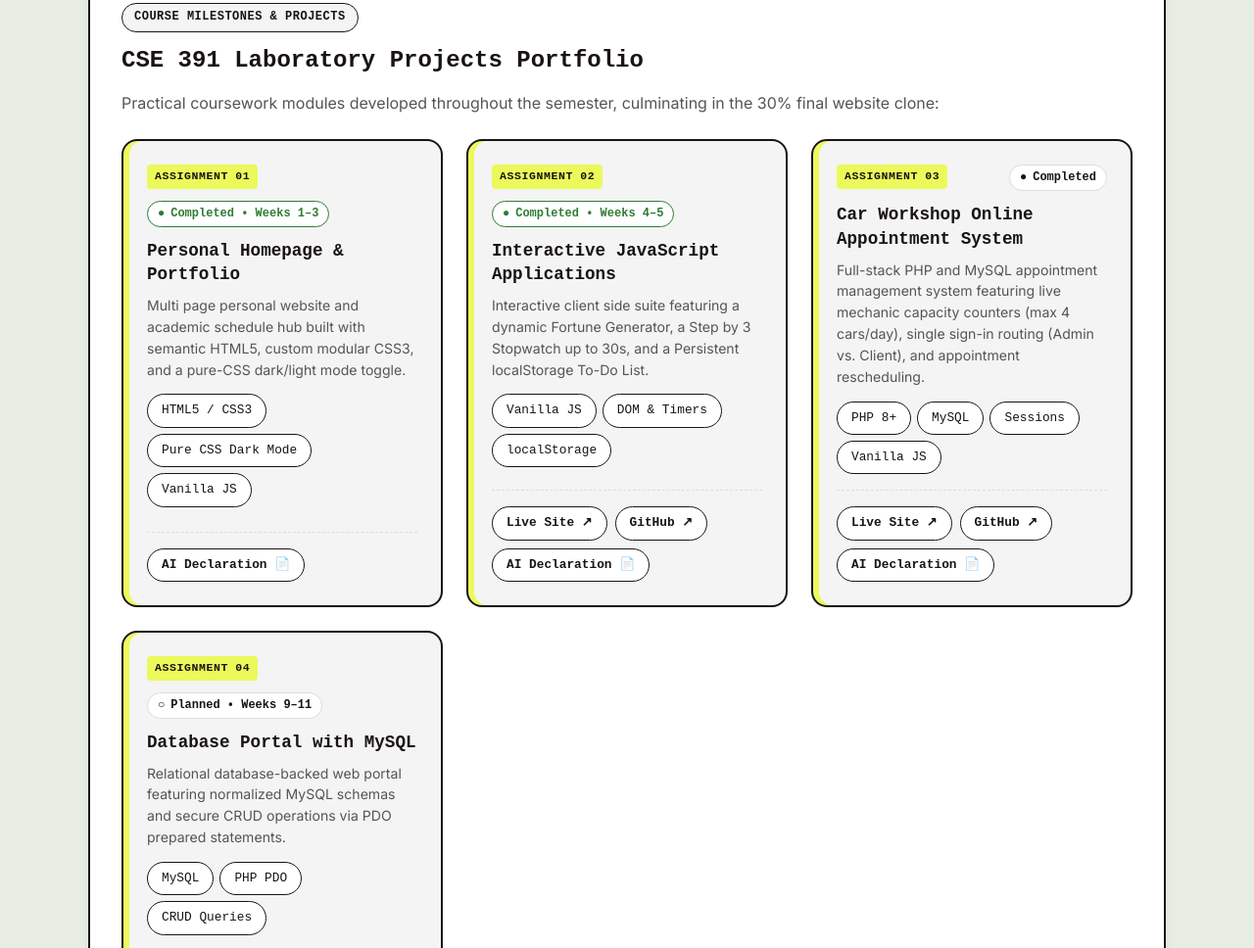
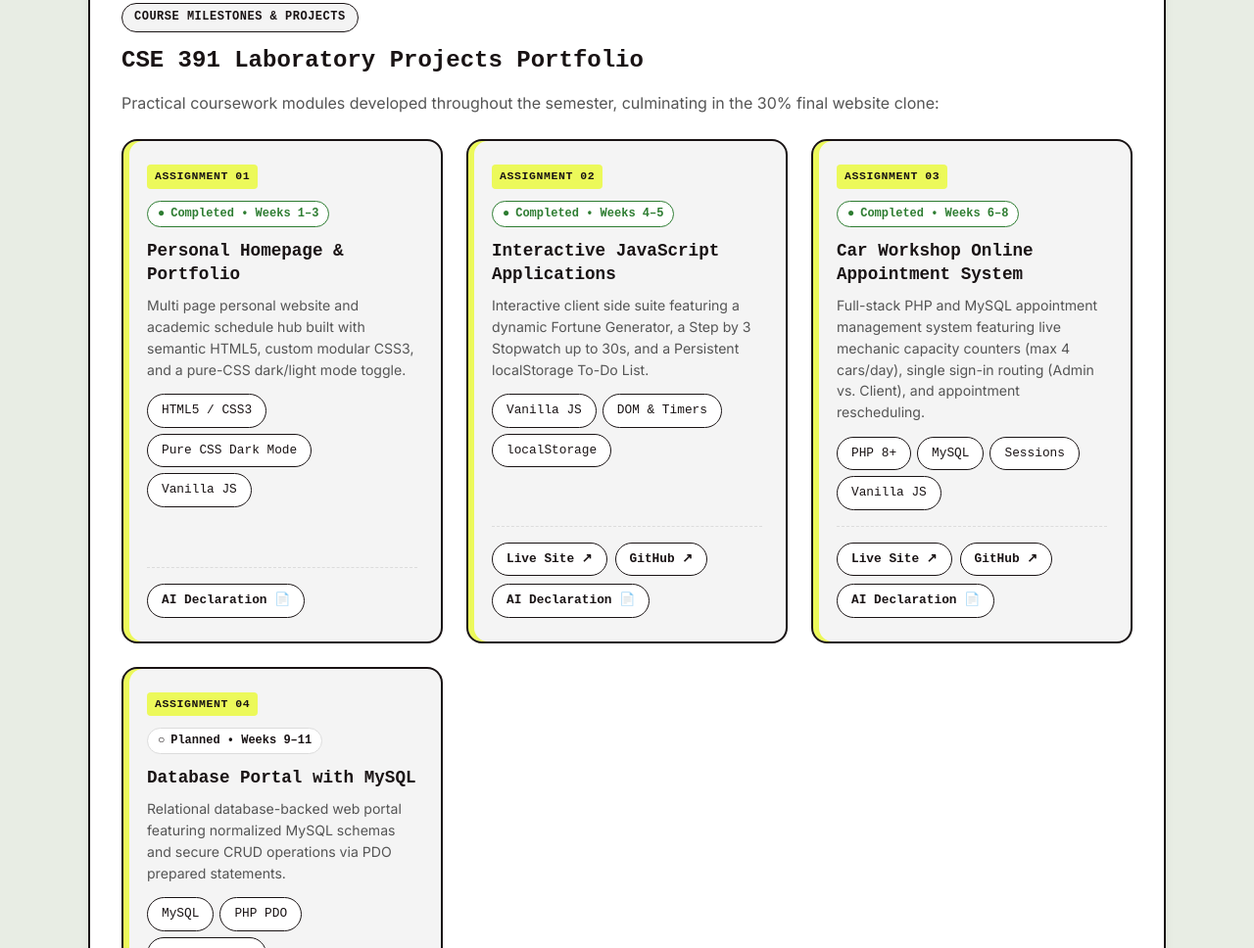
Before and after one commit to HASIB-ALI-RISHAD/CSE391-Assignment-01, a plain HTML site: page projects.html in a window 1280 px wide. Shown: the part 1942-2910 px from the top of the page at 98% size. Drawn offline with Linux system fonts and the light colour scheme; a web font is replaced by a local one.

Commit message:
Update Assignment 03 card to reflect completion status and timeline

```diff
--- a/projects.html
+++ b/projects.html
@@ -361,12 +361,12 @@
                             </article>
 
                             <!-- Card 3: Assignment 03 (Completed) -->
-                            <article class="project-card">
+                            <article class="project-card completed">
                                 <div>
                                     <div class="project-card-top">
                                         <span class="project-milestone-tag">Assignment 03</span>
-                                        <span class="project-status-pill status-completed">
-                                            <span>●</span> Completed
+                                        <span class="project-status-pill status-active">
+                                            <span>●</span> Completed • Weeks 6–8
                                         </span>
                                     </div>
 
```
